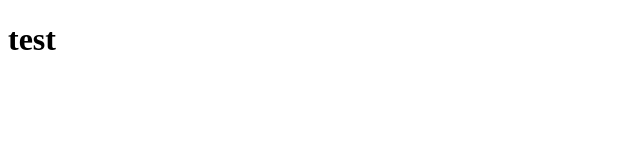
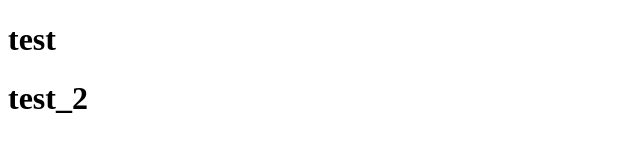
Before and after one commit to Sunder23/git_test, a plain HTML site: page index.html in a window 1280 px wide. Shown: the whole page, without its empty margins (0-640 px from the left). Drawn offline with Linux system fonts and the light colour scheme.

Commit message:
Add title H2

```diff
--- a/index.html
+++ b/index.html
@@ -8,6 +8,7 @@
 </head>
 <body>
     <h1>test</h1>
+    <h1>test_2</h1>
     <script src="/script.js"></script>
 </body>
 </html>
```
